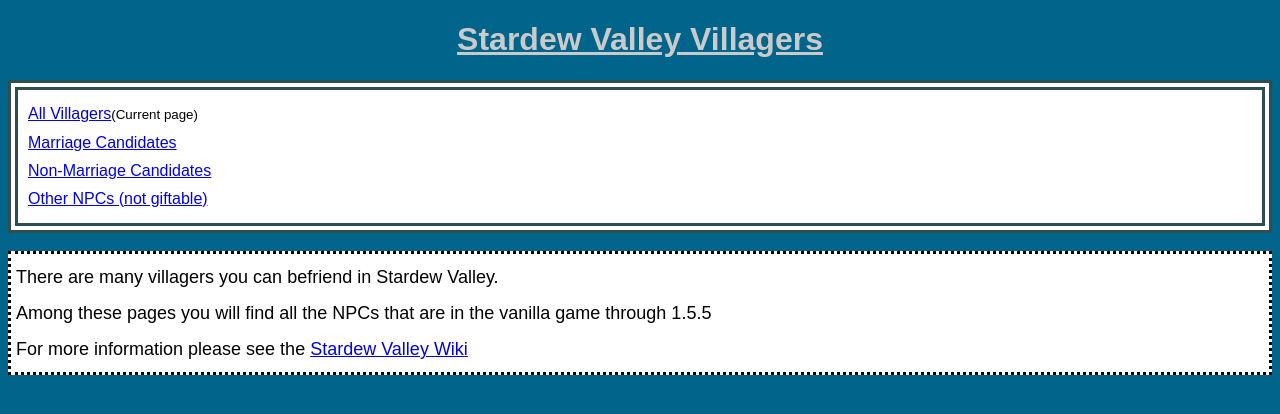
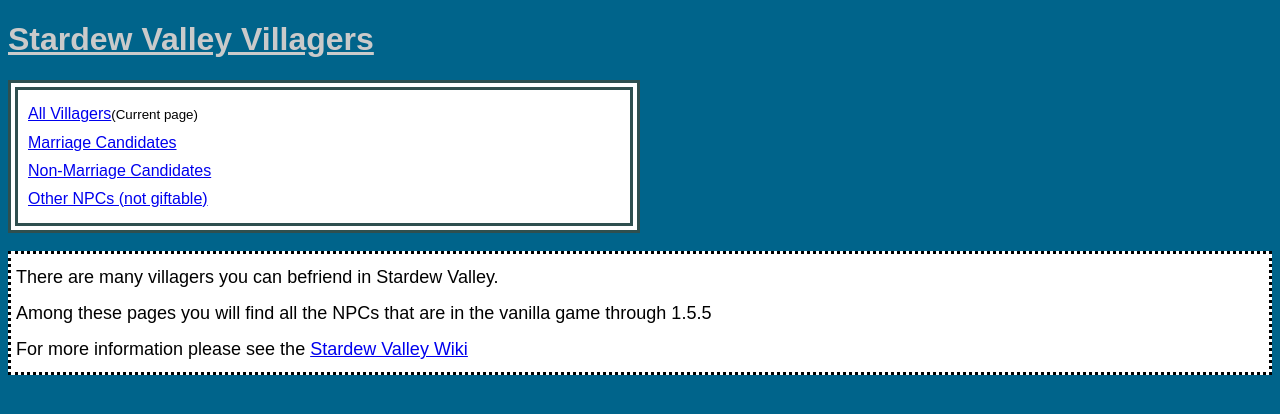
Before and after one commit to hildadahlstrom/Week8Assignment, a plain HTML site: page Index.html in a window 1280 px wide. Drawn offline with Linux system fonts and the light colour scheme.

Commit message:
update styles and word doc

```diff
--- a/styles.css
+++ b/styles.css
@@ -6,7 +6,6 @@
 
 h1{
     color: rgb(202, 202, 202);
-    text-align: center
 }
 h3{
     color:lightcoral
@@ -24,6 +23,7 @@
 }
 
 .link-div{
+    margin-right: 50%;
     background-color:white;
     border-style: double;
     border-color: darkslategray;
```
Also changed, not shown: 2 other files.
